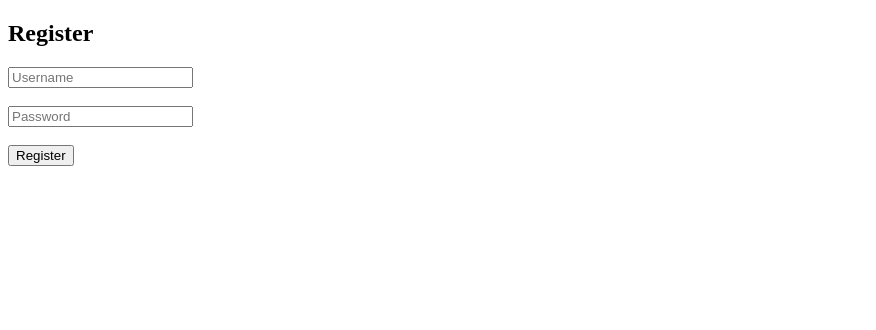
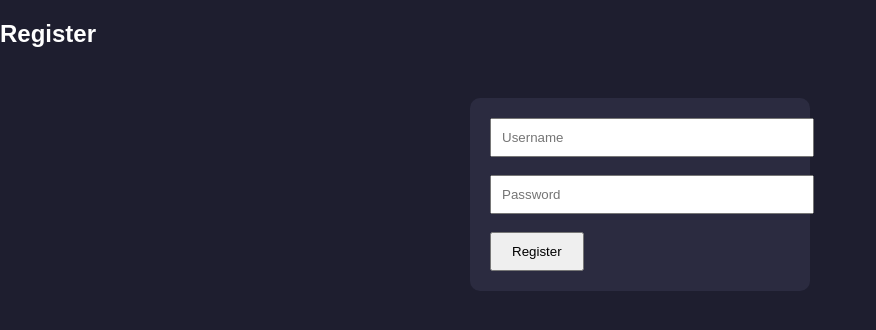
Before and after one commit to hatodog99/poketracker, a PHP site: page /auth/register.php in a window 1280 px wide. Shown: the top 330 px of the page, without its empty margins (0-876 px from the left). Run offline with PHP 8.4, Linux system fonts and the light colour scheme.

Commit message:
Edit css to make register and login look better

```diff
--- a/assets/css/style.css
+++ b/assets/css/style.css
@@ -13,3 +13,21 @@ body {
 .navbar h1 {
     margin: 0;
 }
+
+form {
+    width: 300px;
+    margin: 50px auto;
+    background: #2b2b40;
+    padding: 20px;
+    border-radius: 10px;
+}
+
+input {
+    width: 100%;
+    padding: 10px;
+}
+
+button {
+    padding: 10px 20px;
+    cursor: pointer;
+}
--- a/auth/login.php
+++ b/auth/login.php
@@ -40,6 +40,7 @@ if (isset($_POST['login'])) {
 <html>
 <head>
     <title>Login</title>
+    <link rel="stylesheet" href="../assets/css/style.css">
 </head>
 <body>
 
--- a/auth/register.php
+++ b/auth/register.php
@@ -24,6 +24,7 @@ if (isset($_POST['register'])) {
 <html>
 <head>
     <title>Register</title>
+    <link rel="stylesheet" href="../assets/css/style.css">
 </head>
 <body>
 
```
